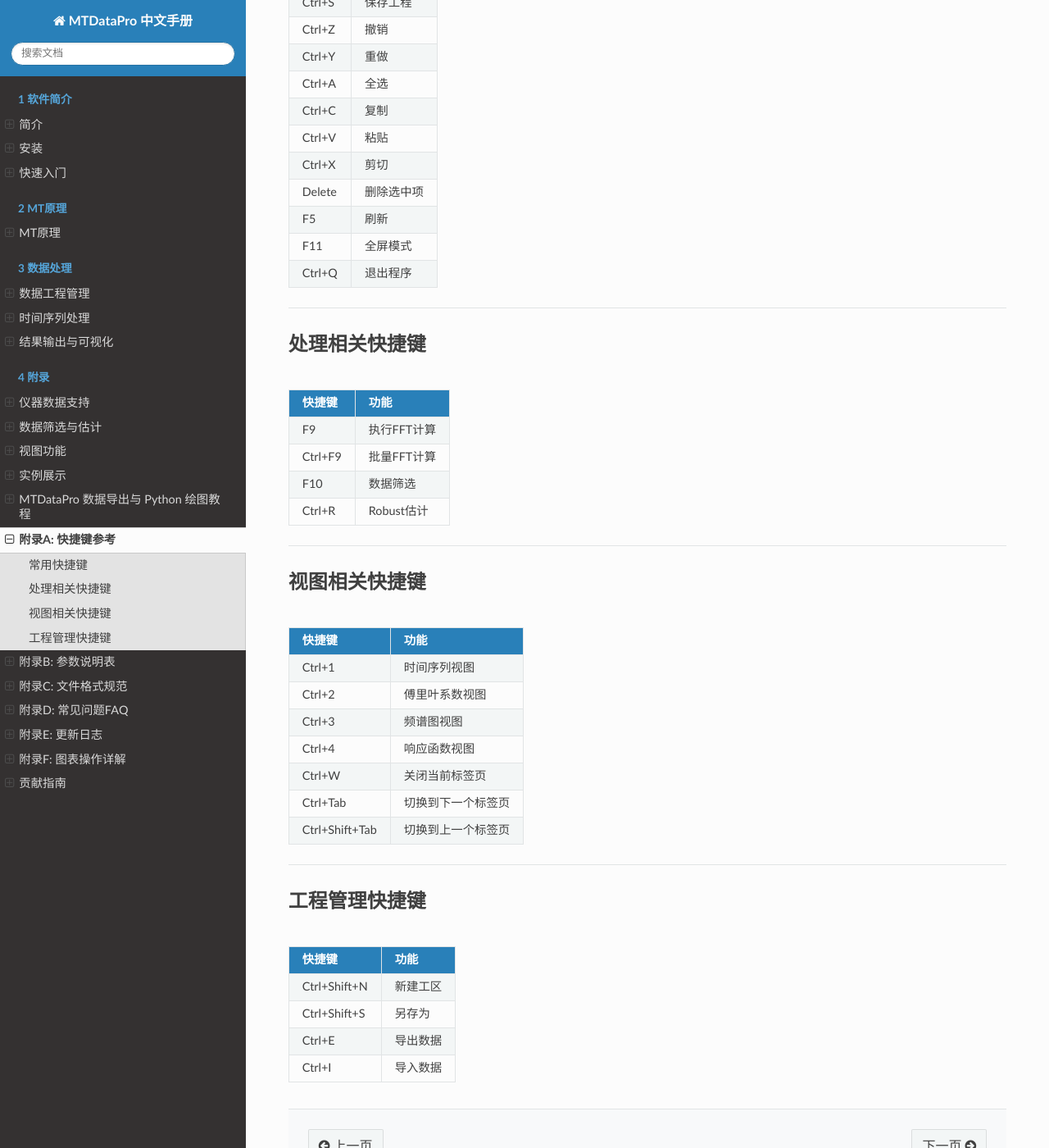
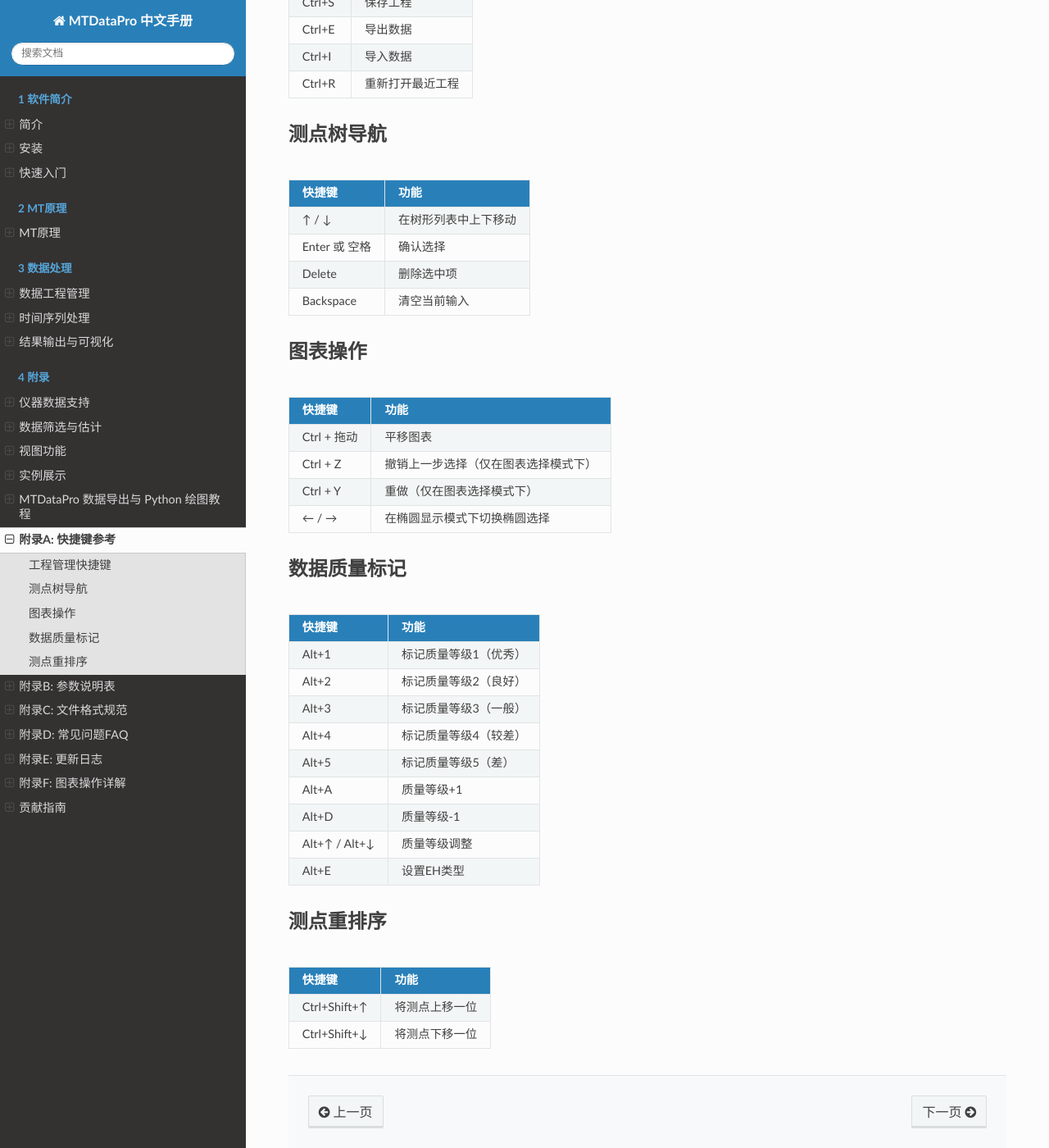
Before and after one commit to EMWPJ/MTDataPro-docs, a Sphinx documentation site: the page built from source/appendices/appendixA.md, in a window 1280 px wide and 1400 px high, scrolled down 355 px. Shown: the whole window at 82% size. Built offline with Sphinx 7.4.7 and the Read the Docs theme 3.1.0, drawn with Linux system fonts in a browser that asks for light colours.

Commit message:
docs: fix code-doc discrepancies in chapters 1-2 and appendices A/F
- chapter1.md: Fix export format descriptions (SpeEDI/ZTEDI/MTpyEDI/PLTEDI are EDI variants, not distinct file formats)
- chapter2.md: Remove false PhaseTensorSkew1D bug claim (code is correct per Caldwell et al. 2004)
- appendixA.md: Remove ~20 fabricated shortcuts, add ~10 undocumented real shortcuts (Alt+1-5 quality, Ctrl+Shift+Up/Down reorder, etc.)
- appendixF.md: Add missing chart keyboard shortcuts (Ctrl+drag pan, Enter/Space confirm, Backspace clear, arrow key ellipse nav)

```diff
--- a/source/appendices/appendixA.md
+++ b/source/appendices/appendixA.md
@@ -1,55 +1,51 @@
 # 附录A: 快捷键参考
 
-## 常用快捷键
+## 工程管理快捷键
 
 | 快捷键 | 功能 |
 |-------|------|
 | Ctrl+N | 新建工程 |
 | Ctrl+O | 打开工程 |
 | Ctrl+S | 保存工程 |
-| Ctrl+Z | 撤销 |
-| Ctrl+Y | 重做 |
-| Ctrl+A | 全选 |
-| Ctrl+C | 复制 |
-| Ctrl+V | 粘贴 |
-| Ctrl+X | 剪切 |
-| Delete | 删除选中项 |
-| F5 | 刷新 |
-| F11 | 全屏模式 |
-| Ctrl+Q | 退出程序 |
+| Ctrl+E | 导出数据 |
+| Ctrl+I | 导入数据 |
+| Ctrl+R | 重新打开最近工程 |
 
----
-
-## 处理相关快捷键
+## 测点树导航
 
 | 快捷键 | 功能 |
 |-------|------|
-| F9 | 执行FFT计算 |
-| Ctrl+F9 | 批量FFT计算 |
-| F10 | 数据筛选 |
-| Ctrl+R | Robust估计 |
+| ↑ / ↓ | 在树形列表中上下移动 |
+| Enter 或 空格 | 确认选择 |
+| Delete | 删除选中项 |
+| Backspace | 清空当前输入 |
 
----
-
-## 视图相关快捷键
+## 图表操作
 
 | 快捷键 | 功能 |
 |-------|------|
-| Ctrl+1 | 时间序列视图 |
-| Ctrl+2 | 傅里叶系数视图 |
-| Ctrl+3 | 频谱图视图 |
-| Ctrl+4 | 响应函数视图 |
-| Ctrl+W | 关闭当前标签页 |
-| Ctrl+Tab | 切换到下一个标签页 |
-| Ctrl+Shift+Tab | 切换到上一个标签页 |
+| Ctrl + 拖动 | 平移图表 |
+| Ctrl + Z | 撤销上一步选择（仅在图表选择模式下） |
+| Ctrl + Y | 重做（仅在图表选择模式下） |
+| ← / → | 在椭圆显示模式下切换椭圆选择 |
 
----
-
-## 工程管理快捷键
+## 数据质量标记
 
 | 快捷键 | 功能 |
 |-------|------|
-| Ctrl+Shift+N | 新建工区 |
-| Ctrl+Shift+S | 另存为 |
-| Ctrl+E | 导出数据 |
-| Ctrl+I | 导入数据 |
+| Alt+1 | 标记质量等级1（优秀） |
+| Alt+2 | 标记质量等级2（良好） |
+| Alt+3 | 标记质量等级3（一般） |
+| Alt+4 | 标记质量等级4（较差） |
+| Alt+5 | 标记质量等级5（差） |
+| Alt+A | 质量等级+1 |
+| Alt+D | 质量等级-1 |
+| Alt+↑ / Alt+↓ | 质量等级调整 |
+| Alt+E | 设置EH类型 |
+
+## 测点重排序
+
+| 快捷键 | 功能 |
+|-------|------|
+| Ctrl+Shift+↑ | 将测点上移一位 |
+| Ctrl+Shift+↓ | 将测点下移一位 |
```
Also changed, not shown: source/appendices/appendixF.md (+12 -2 lines), source/chapters/chapter1.md (+8 -8 lines), source/chapters/chapter2.md (+1 -1 lines).
